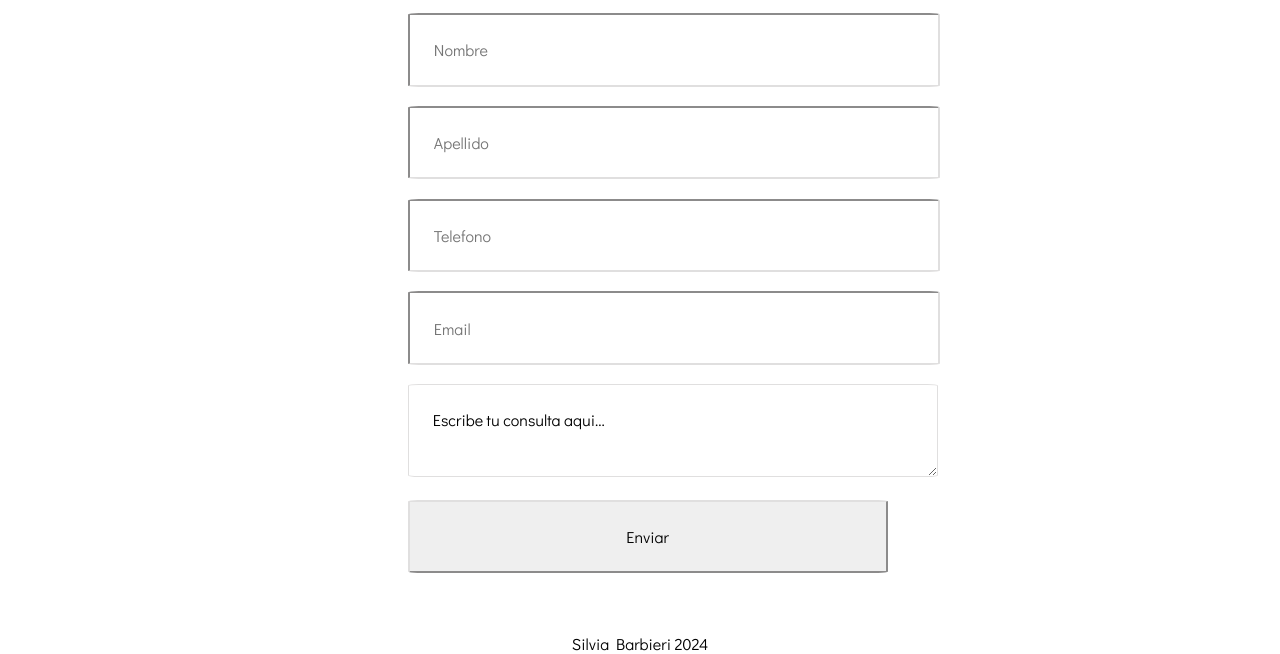
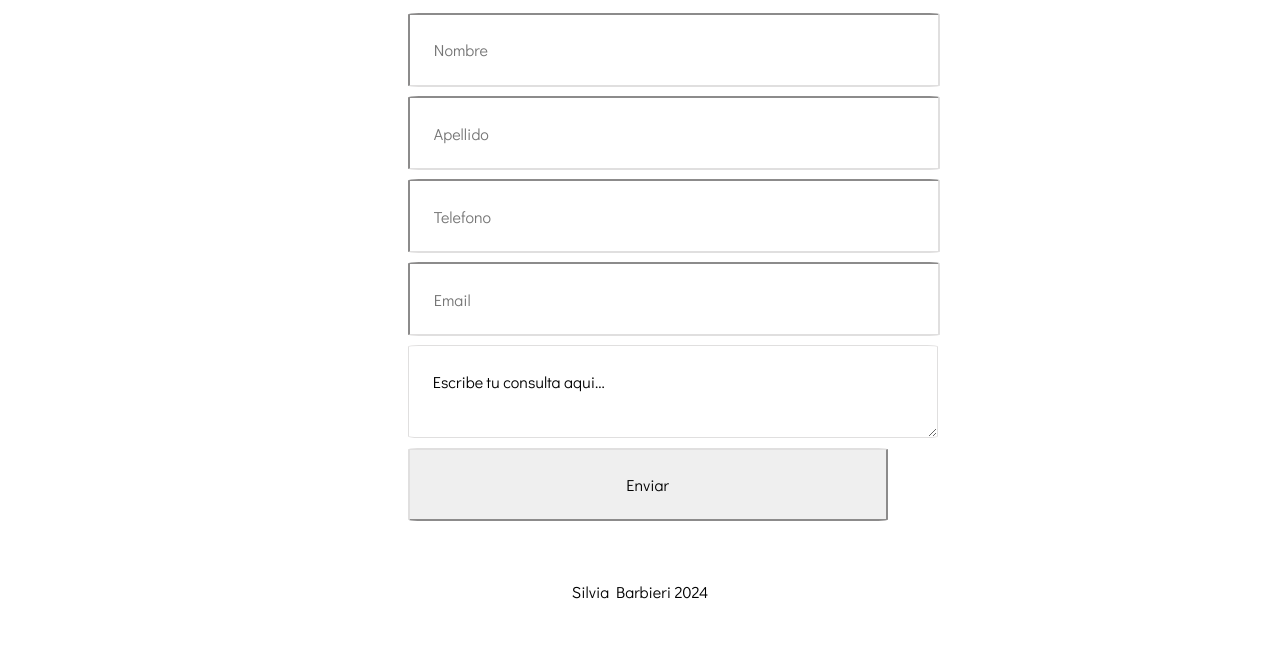
Before and after one commit to silviabarbieri/Preentrega_e_commerce, a plain HTML site: page contacto.html in a window 1280 px wide. Shown: the part 159-813 px from the top of the page. Drawn offline with Linux system fonts and the light colour scheme.

Commit message:
cambios en el responsive

```diff
--- a/contacto.css
+++ b/contacto.css
@@ -20,12 +20,14 @@
     text-align: center;
 
 }
+
 .formulario{
     display: flex;
-    flex-direction:row;
+    flex-direction: row;
     justify-content: center;
     margin: 2%;
  }
+
 input, textarea, button{
     margin: 2%;
     padding: 5%;
@@ -33,6 +35,8 @@ input, textarea, button{
     border-radius: 2%;
     font-size: 16px;
     width: 30em;
+    display: flex;
+    justify-content: center;
 }
 @media screen and (max-width: 680px) {
     input, textarea, button {
--- a/contacto.html
+++ b/contacto.html
@@ -21,22 +21,15 @@
         <section>
             <div class="formulario">
                 <form action="https://formsubmit.co/pilucani18@gmail.com" method="POST">
-                    <div>
                         <input type="text" placeholder="Nombre"  id="nombre" name="nombre" required>
-                    </div>
                         <input type="text" placeholder="Apellido"  id="apellido" name="apellido" required>
-                    <div>
-                        <input type="number" placeholder="Telefono"  id="telefono" name="telefono" require>
-                    </div>
-                    <div>
+                        <input type="number" placeholder="Telefono"  id="telefono" name="telefono" required>
                         <label for="email"   id="email" name="email" required></label>
                         <input name="Email" placeholder="Email" id="email" type="email">
-                    </div>
-                    <div>
                     <textarea name="Consulta" cols="20">Escribe tu consulta aqui...</textarea>
-                    </div>
-        <button type="submit">Enviar</button>
-    </div>
+                   <button type="submit" class="button">Enviar</button>
+               </form>
+            </div>
         </section>
     </main>
     <footer>
--- a/style.css
+++ b/style.css
@@ -131,7 +131,7 @@ main{
 @media screen and (max-width: 768px){
     .cuotas{
         padding-bottom: 5%;
-
+        text-align: center;
     }
 }
 .reseñas{
```
